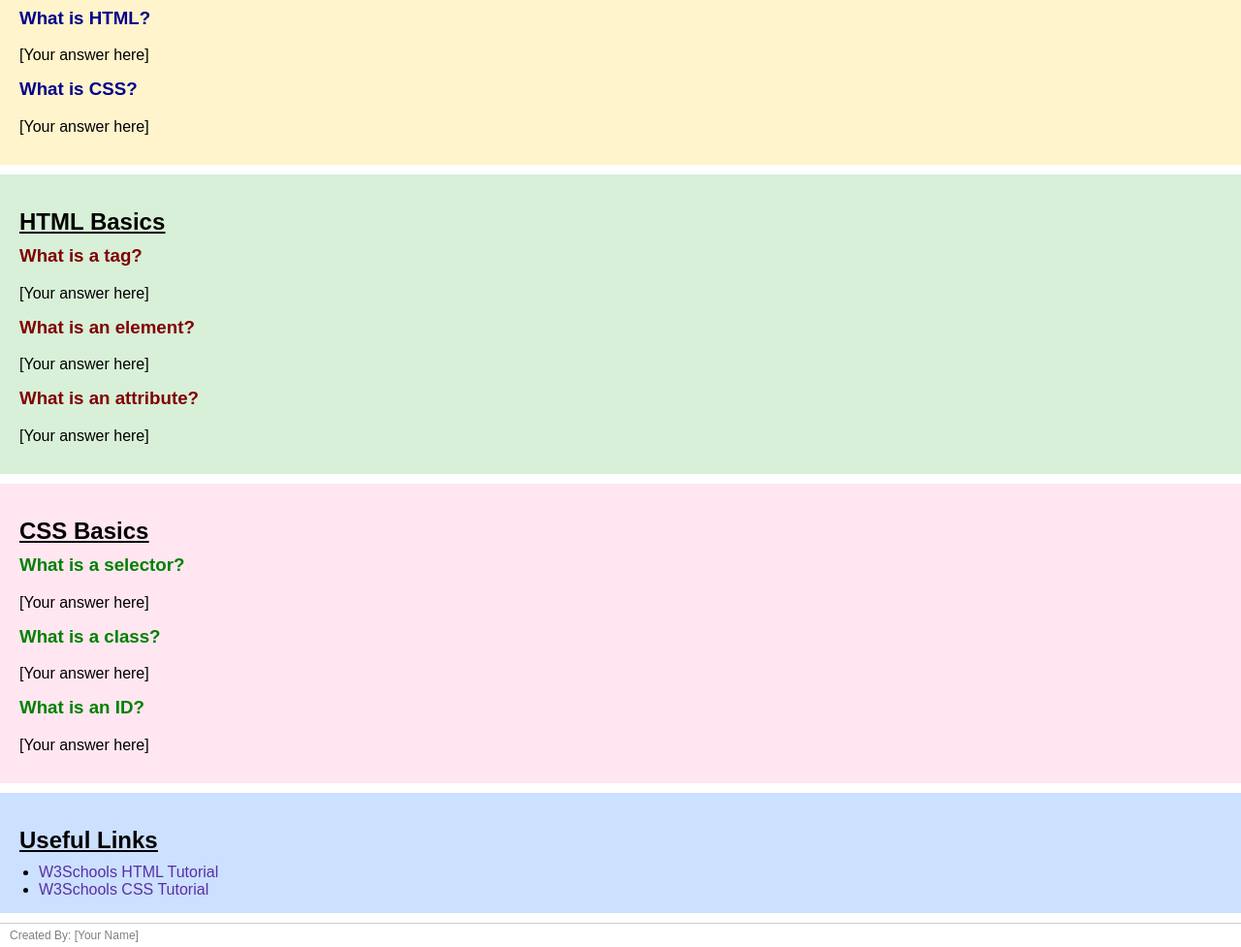
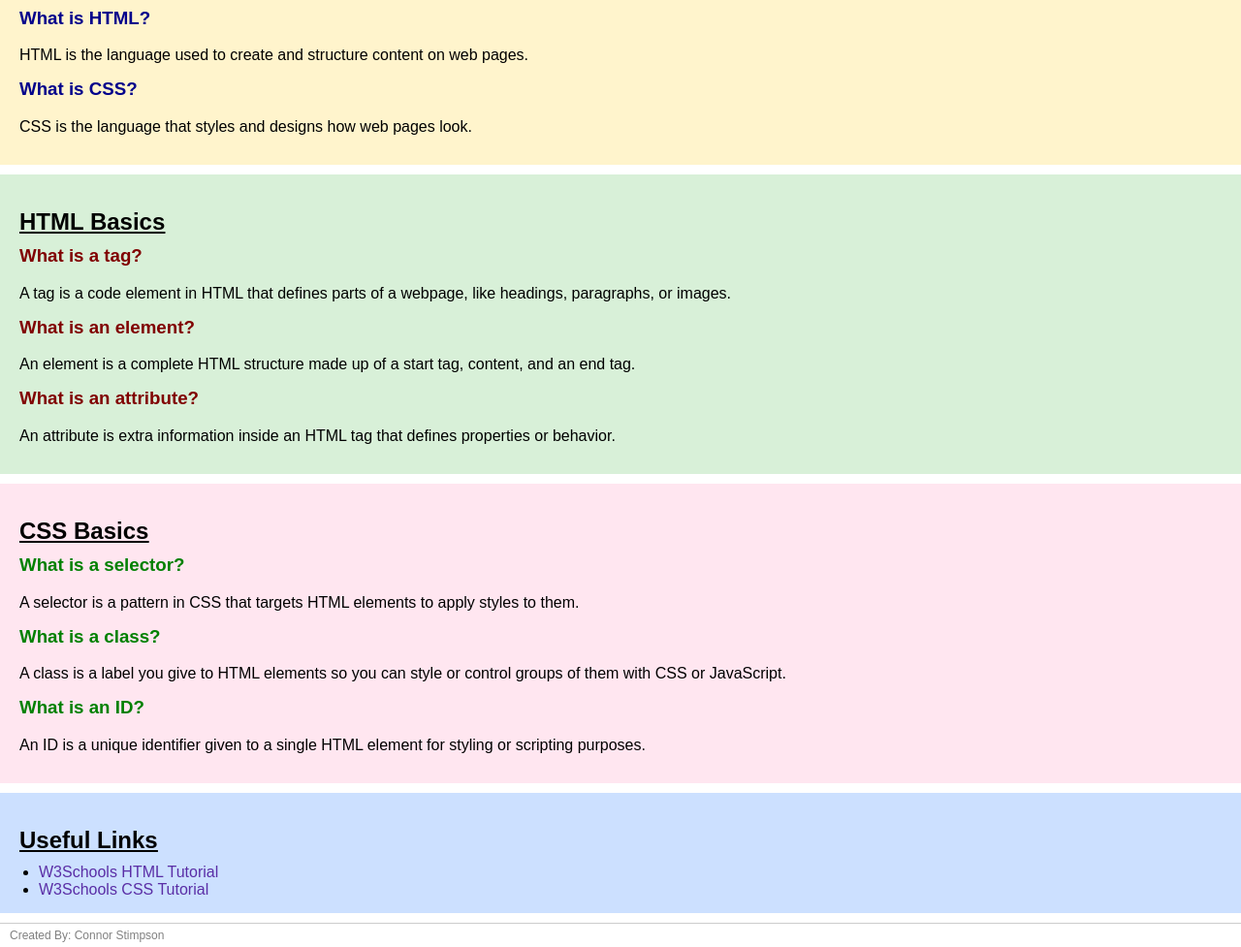
Before and after one commit to ConMan2O/HTML-CSS-Webpage1, a plain HTML site: page index.html in a window 1280 px wide. Shown: the part 204-1181 px from the top of the page at 97% size. Drawn offline with Linux system fonts and the light colour scheme.

Commit message:
Update index.html

```diff
--- a/index.html
+++ b/index.html
@@ -19,34 +19,34 @@
   <section class="introduction">
     <h2><u>Introduction</u></h2>
     <h3 class="question-blue">What is HTML?</h3>
-    <p class="answer">[Your answer here]</p>
+    <p class="answer">HTML is the language used to create and structure content on web pages.</p>
 
     <h3 class="question-blue">What is CSS?</h3>
-    <p class="answer">[Your answer here]</p>
+    <p class="answer">CSS is the language that styles and designs how web pages look.</p>
   </section>
 
   <section class="html-basics">
     <h2><u>HTML Basics</u></h2>
     <h3 class="question-red">What is a tag?</h3>
-    <p class="answer">[Your answer here]</p>
+    <p class="answer">A tag is a code element in HTML that defines parts of a webpage, like headings, paragraphs, or images.</p>
 
     <h3 class="question-red">What is an element?</h3>
-    <p class="answer">[Your answer here]</p>
+    <p class="answer">An element is a complete HTML structure made up of a start tag, content, and an end tag.</p>
 
     <h3 class="question-red">What is an attribute?</h3>
-    <p class="answer">[Your answer here]</p>
+    <p class="answer">An attribute is extra information inside an HTML tag that defines properties or behavior.</p>
   </section>
 
   <section class="css-basics">
     <h2><u>CSS Basics</u></h2>
     <h3 class="question-green">What is a selector?</h3>
-    <p class="answer">[Your answer here]</p>
+    <p class="answer">A selector is a pattern in CSS that targets HTML elements to apply styles to them.</p>
 
     <h3 class="question-green">What is a class?</h3>
-    <p class="answer">[Your answer here]</p>
+    <p class="answer">A class is a label you give to HTML elements so you can style or control groups of them with CSS or JavaScript.</p>
 
     <h3 class="question-green">What is an ID?</h3>
-    <p class="answer">[Your answer here]</p>
+    <p class="answer">An ID is a unique identifier given to a single HTML element for styling or scripting purposes.</p>
   </section>
 
   <section class="useful-links">
@@ -58,7 +58,7 @@
   </section>
 
   <footer>
-    Created By: [Your Name]
+    Created By: Connor Stimpson
   </footer>
 </body>
 </html>
```
